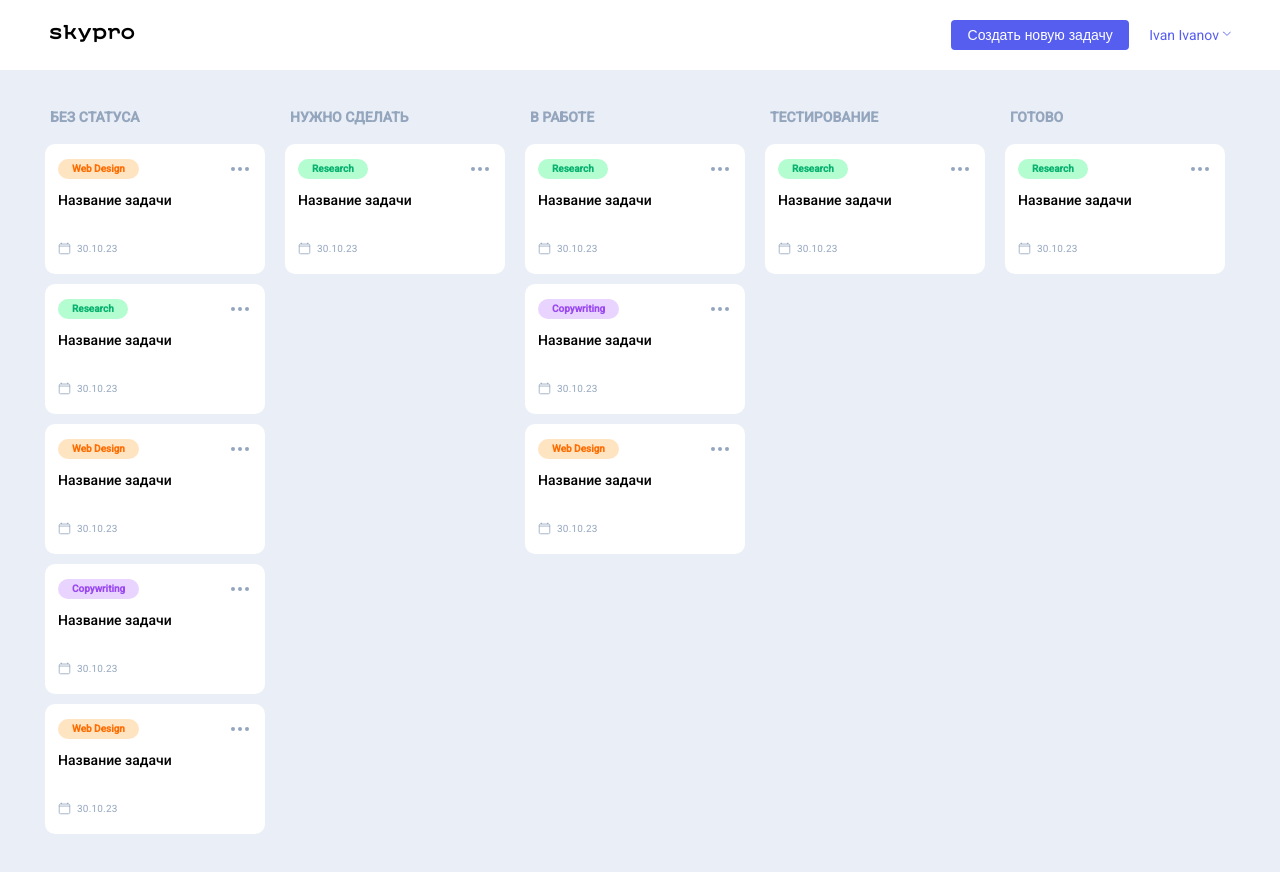
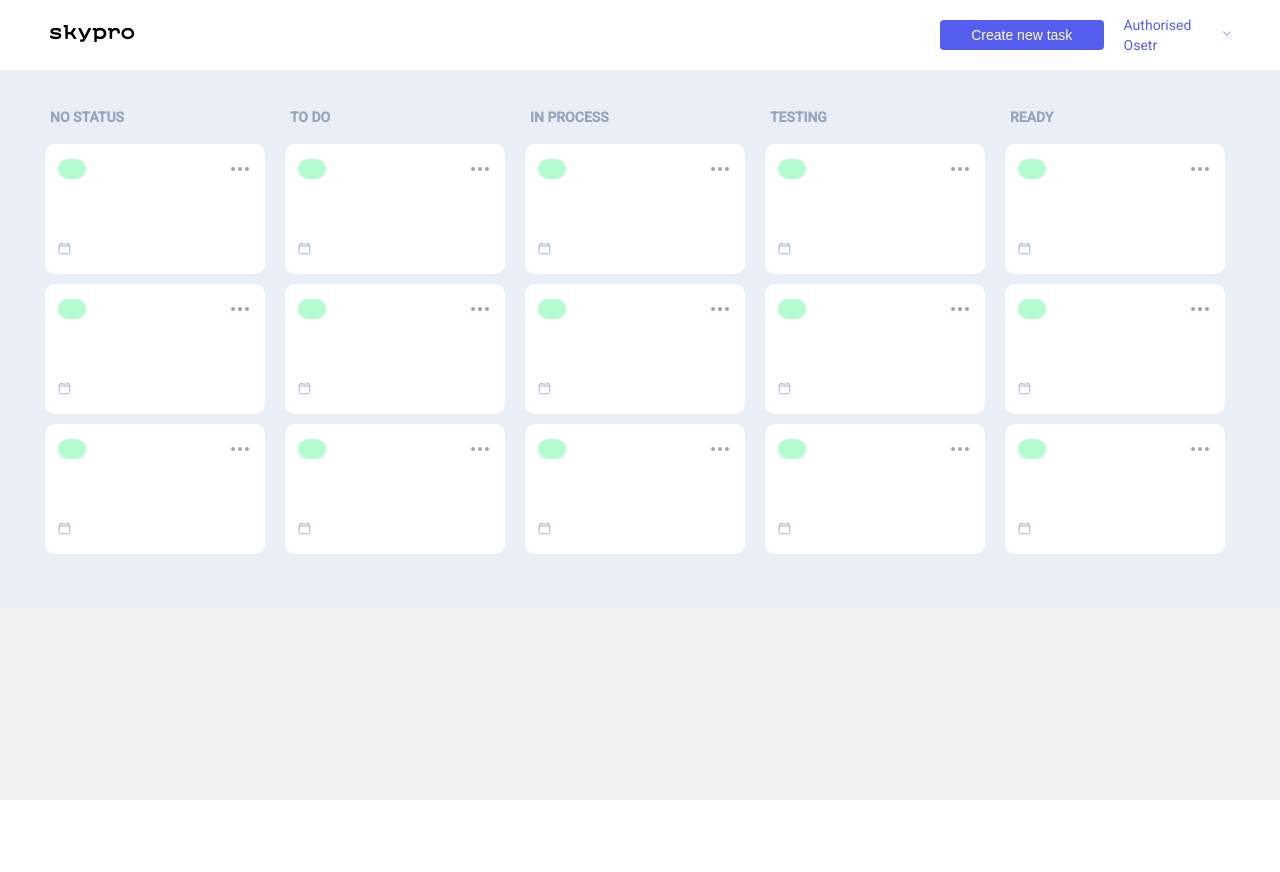
Before and after one commit to oso4lq/kanban, a React (Vite) app: page / in a window 1280 px wide. Shown: the top 872 px of the page. After the commit the page ends 800 px from the top, so only its background shows below. Built offline with nearby package versions, Linux system fonts and the light colour scheme.

Commit message:
Code refactoring. Card+column components added

```diff
--- a/src/App.jsx
+++ b/src/App.jsx
@@ -1,13 +1,8 @@
 import PopExit from './components/PopExit/PopExit';
 import PopNewCard from './components/PopNewCard/PopNewCard';
 import PopBrowse from './components/PopBrowse/PopBrowse';
-import RenderHeader from './components/Header/Header';
-
-import ColumnNoStatus from './components/Columns/ColumnNoStatus';
-import ColumnToDo from './components/Columns/ColumnToDo';
-import ColumnInProcess from './components/Columns/ColumnInProcess';
-import ColumnTesting from './components/Columns/ColumnTesting';
-import ColumnReady from './components/Columns/ColumnReady';
+import Header from './components/Header/Header';
+import Main from './components/Main/Main';
 
 import './App.css'
 
@@ -20,21 +15,9 @@ function App() {
       <PopExit />
       <PopNewCard />
       <PopBrowse />
-      <RenderHeader />
+      <Header />
 
-      <main className="main">
-        <div className="container">
-          <div className="main__block">
-            <div className="main__content">
-              <ColumnNoStatus />
-              <ColumnToDo />
-              <ColumnInProcess />
-              <ColumnTesting />
-              <ColumnReady />
-            </div>
-          </div>
-        </div>
-      </main >
+      <Main />
 
     </div >
 
--- /dev/null
+++ b/src/components/Card/Card.jsx
@@ -0,0 +1,56 @@
+function Card({ name, theme, date }) {
+    return <div className="cards__item">
+    <div className="cards__card card">
+        <div className="card__group">
+            <div className="card__theme _green">
+                <p className="_green">{theme}</p>
+            </div>
+            <a href="#popBrowse" target="_self">
+                <div className="card__btn">
+                    <div />
+                    <div />
+                    <div />
+                </div>
+            </a>
+        </div>
+        <div className="card__content">
+            <a href="#" target="_blank">
+                <h3 className="card__title">{name}</h3>
+            </a>
+            <div className="card__date">
+                <svg
+                    xmlns="http://www.w3.org/2000/svg"
+                    width={13}
+                    height={13}
+                    viewBox="0 0 13 13"
+                    fill="none"
+                >
+                    <g clipPath="url(#clip0_1_415)">
+                        <path
+                            d="M10.5625 2.03125H2.4375C1.7644 2.03125 1.21875 2.5769 1.21875 3.25V10.5625C1.21875 11.2356 1.7644 11.7812 2.4375 11.7812H10.5625C11.2356 11.7812 11.7812 11.2356 11.7812 10.5625V3.25C11.7812 2.5769 11.2356 2.03125 10.5625 2.03125Z"
+                            stroke="#94A6BE"
+                            strokeWidth="0.8"
+                            strokeLinejoin="round"
+                        />
+                        <path
+                            d="M11.7812 4.0625H1.21875M3.25 1.21875V2.03125V1.21875ZM9.75 1.21875V2.03125V1.21875Z"
+                            stroke="#94A6BE"
+                            strokeWidth="0.8"
+                            strokeLinecap="round"
+                            strokeLinejoin="round"
+                        />
+                    </g>
+                    <defs>
+                        <clipPath id="clip0_1_415">
+                            <rect width={13} height={13} fill="white" />
+                        </clipPath>
+                    </defs>
+                </svg>
+                <p>{date}</p>
+            </div>
+        </div>
+    </div>
+</div>
+}
+
+export default Card;
--- /dev/null
+++ b/src/components/Column/Column.jsx
@@ -0,0 +1,19 @@
+import Card from "../Card/Card"
+
+function Column({ title }) {
+    return <div className="main__column">
+        <div className="column__title">
+            <p>{title}</p>
+        </div>
+        <div className="cards">
+
+            <Card theme={""} name={""} date={""}/>
+            <Card theme={""} name={""} date={""}/>
+            <Card theme={""} name={""} date={""}/>
+
+        </div>
+    </div>
+
+}
+
+export default Column;
--- a/src/components/Header/Header.jsx
+++ b/src/components/Header/Header.jsx
@@ -1,4 +1,4 @@
-function RenderHeader() {
+function Header() {
     return <header className="header">
         <div className="container">
             <div className="header__block">
@@ -14,24 +14,24 @@ function RenderHeader() {
                 </div>
                 <nav className="header__nav">
                     <button className="header__btn-main-new _hover01" id="btnMainNew">
-                        <a href="#popNewCard">Создать новую задачу</a>
+                        <a href="#popNewCard">Create new task</a>
                     </button>
                     <a href="#user-set-target" className="header__user _hover02">
-                        Ivan Ivanov
+                        Authorised Osetr
                     </a>
                     <div
                         className="header__pop-user-set pop-user-set"
                         id="user-set-target"
                     >
                         {/* <a href="">x</a> */}
-                        <p className="pop-user-set__name">Ivan Ivanov</p>
-                        <p className="pop-user-set__mail">ivan.ivanov@gmail.com</p>
+                        <p className="pop-user-set__name">Authorised Osetr</p>
+                        <p className="pop-user-set__mail">authorised.osetr@gmail.com</p>
                         <div className="pop-user-set__theme">
-                            <p>Темная тема</p>
+                            <p>Dark theme</p>
                             <input type="checkbox" className="checkbox" name="checkbox" />
                         </div>
                         <button type="button" className="_hover03">
-                            <a href="#popExit">Выйти</a>
+                            <a href="#popExit">Exit</a>
                         </button>
                     </div>
                 </nav>
@@ -39,4 +39,4 @@ function RenderHeader() {
         </div>
     </header>
 }
-export default RenderHeader;
+export default Header;
--- /dev/null
+++ b/src/components/Main/Main.jsx
@@ -0,0 +1,20 @@
+import Column from '../Column/Column';
+
+function Main({ }) {
+    return <main className="main">
+        <div className="container">
+            <div className="main__block">
+                <div className="main__content">
+
+                    <Column title={"No status"}/>
+                    <Column title={"To do"}/>
+                    <Column title={"In process"}/>
+                    <Column title={"Testing"}/>
+                    <Column title={"Ready"}/>
+
+                </div>
+            </div>
+        </div>
+    </main>
+}
+export default Main;
--- a/src/components/PopBrowse/PopBrowse.jsx
+++ b/src/components/PopBrowse/PopBrowse.jsx
@@ -4,28 +4,28 @@ function popBrowse() {
             <div className="pop-browse__block">
                 <div className="pop-browse__content">
                     <div className="pop-browse__top-block">
-                        <h3 className="pop-browse__ttl">Название задачи</h3>
+                        <h3 className="pop-browse__ttl">Task name</h3>
                         <div className="categories__theme theme-top _orange _active-category">
                             <p className="_orange">Web Design</p>
                         </div>
                     </div>
                     <div className="pop-browse__status status">
-                        <p className="status__p subttl">Статус</p>
+                        <p className="status__p subttl">Status</p>
                         <div className="status__themes">
                             <div className="status__theme _hide">
-                                <p>Без статуса</p>
+                                <p>No status</p>
                             </div>
                             <div className="status__theme _gray">
-                                <p className="_gray">Нужно сделать</p>
+                                <p className="_gray">To do</p>
                             </div>
                             <div className="status__theme _hide">
-                                <p>В работе</p>
+                                <p>In process</p>
                             </div>
                             <div className="status__theme _hide">
-                                <p>Тестирование</p>
+                                <p>Testing</p>
                             </div>
                             <div className="status__theme _hide">
-                                <p>Готово</p>
+                                <p>Ready</p>
                             </div>
                         </div>
                     </div>
@@ -37,7 +37,7 @@ function popBrowse() {
                         >
                             <div className="form-browse__block">
                                 <label htmlFor="textArea01" className="subttl">
-                                    Описание задачи
+                                    Task description
                                 </label>
                                 <textarea
                                     className="form-browse__area"
@@ -50,10 +50,10 @@ function popBrowse() {
                             </div>
                         </form>
                         <div className="pop-new-card__calendar calendar">
-                            <p className="calendar__ttl subttl">Даты</p>
+                            <p className="calendar__ttl subttl">Dates</p>
                             <div className="calendar__block">
                                 <div className="calendar__nav">
-                                    <div className="calendar__month">Сентябрь 2023</div>
+                                    <div className="calendar__month">September 2023</div>
                                     <div className="nav__actions">
                                         <div className="nav__action" data-action="prev">
                                             <svg
@@ -79,13 +79,13 @@ function popBrowse() {
                                 </div>
                                 <div className="calendar__content">
                                     <div className="calendar__days-names">
-                                        <div className="calendar__day-name">пн</div>
-                                        <div className="calendar__day-name">вт</div>
-                                        <div className="calendar__day-name">ср</div>
-                                        <div className="calendar__day-name">чт</div>
-                                        <div className="calendar__day-name">пт</div>
-                                        <div className="calendar__day-name -weekend-">сб</div>
-                                        <div className="calendar__day-name -weekend-">вс</div>
+                                        <div className="calendar__day-name">MO</div>
+                                        <div className="calendar__day-name">TU</div>
+                                        <div className="calendar__day-name">WE</div>
+                                        <div className="calendar__day-name">TH</div>
+                                        <div className="calendar__day-name">FR</div>
+                                        <div className="calendar__day-name -weekend-">SA</div>
+                                        <div className="calendar__day-name -weekend-">SU</div>
                                     </div>
                                     <div className="calendar__cells">
                                         <div className="calendar__cell _other-month">28</div>
@@ -136,7 +136,7 @@ function popBrowse() {
                                 />
                                 <div className="calendar__period">
                                     <p className="calendar__p date-end">
-                                        Срок исполнения:{" "}
+                                        Do until:{" "}
                                         <span className="date-control">09.09.23</span>
                                     </p>
                                 </div>
@@ -144,7 +144,7 @@ function popBrowse() {
                         </div>
                     </div>
                     <div className="theme-down__categories theme-down">
-                        <p className="categories__p subttl">Категория</p>
+                        <p className="categories__p subttl">Category</p>
                         <div className="categories__theme _orange _active-category">
                             <p className="_orange">Web Design</p>
                         </div>
@@ -152,33 +152,33 @@ function popBrowse() {
                     <div className="pop-browse__btn-browse ">
                         <div className="btn-group">
                             <button className="btn-browse__edit _btn-bor _hover03">
-                                <a href="#">Редактировать задачу</a>
+                                <a href="#">Edit task</a>
                             </button>
                             <button className="btn-browse__delete _btn-bor _hover03">
-                                <a href="#">Удалить задачу</a>
+                                <a href="#">Delete task</a>
                             </button>
                         </div>
                         <button className="btn-browse__close _btn-bg _hover01">
-                            <a href="#">Закрыть</a>
+                            <a href="#">Close</a>
                         </button>
                     </div>
                     <div className="pop-browse__btn-edit _hide">
                         <div className="btn-group">
                             <button className="btn-edit__edit _btn-bg _hover01">
-                                <a href="#">Сохранить</a>
+                                <a href="#">Save</a>
                             </button>
                             <button className="btn-edit__edit _btn-bor _hover03">
-                                <a href="#">Отменить</a>
+                                <a href="#">Cancel</a>
                             </button>
                             <button
                                 className="btn-edit__delete _btn-bor _hover03"
                                 id="btnDelete"
                             >
-                                <a href="#">Удалить задачу</a>
+                                <a href="#">Delete task</a>
                             </button>
                         </div>
                         <button className="btn-edit__close _btn-bg _hover01">
-                            <a href="#">Закрыть</a>
+                            <a href="#">Close</a>
                         </button>
                     </div>
                 </div>
```
Also changed, not shown: .eslintrc.cjs.
